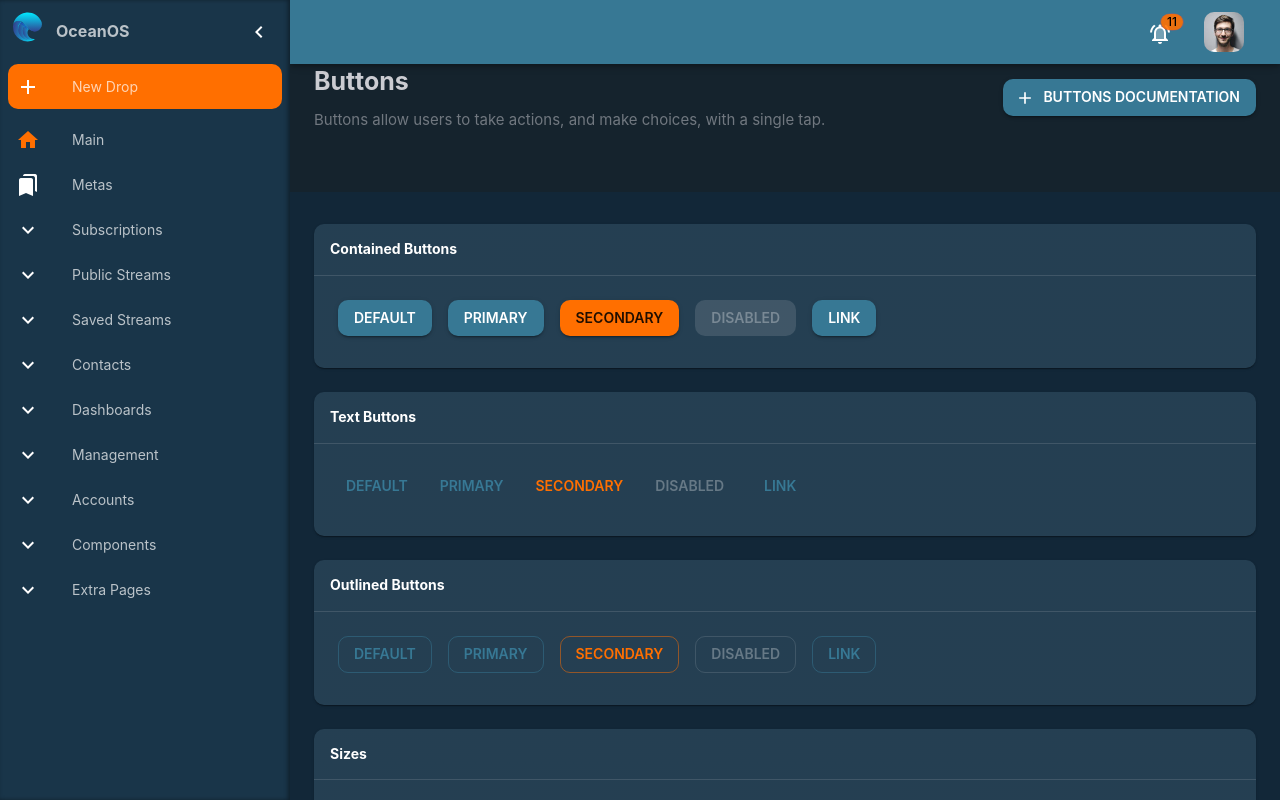
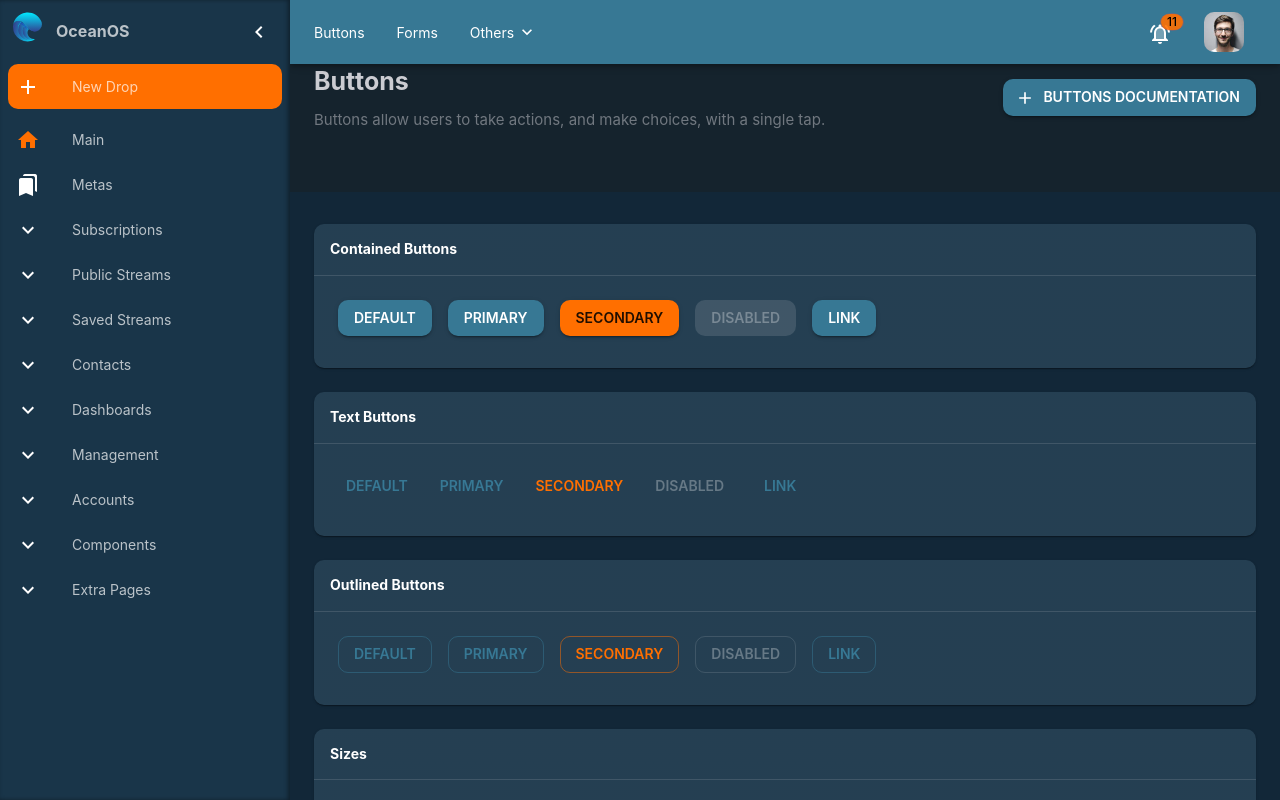
Before and after one commit to ocean-os-org/ocean-os, a React (Vite) app in the folder packages/oos-local-webui/: page /components/buttons in a window 1280 px wide. Shown: the top 800 px of the page. Built offline with nearby package versions, Linux system fonts and the light colour scheme.

Commit message:
header menu

```diff
--- a/packages/oos-local-webui/src/layouts/SidebarLayout/Header/index.tsx
+++ b/packages/oos-local-webui/src/layouts/SidebarLayout/Header/index.tsx
@@ -4,6 +4,7 @@ import { SidebarContext } from '../../../contexts/SidebarContext';
 import HeaderButtons from './Buttons';
 import HeaderUserbox from './Userbox';
 import OOSAppBar from '../../../components/AppBar';
+import HeaderMenu from './Menu';
 
 
 export function Header() {
@@ -27,6 +28,7 @@ export function Header() {
         >
           <img width="32" src="/assets/images/logo/ocean-os.svg"></img>
         </IconButton>
+        <HeaderMenu/>
         <Box sx={{ flexGrow: 1 }} />
         <HeaderButtons />
         <HeaderUserbox />
```
